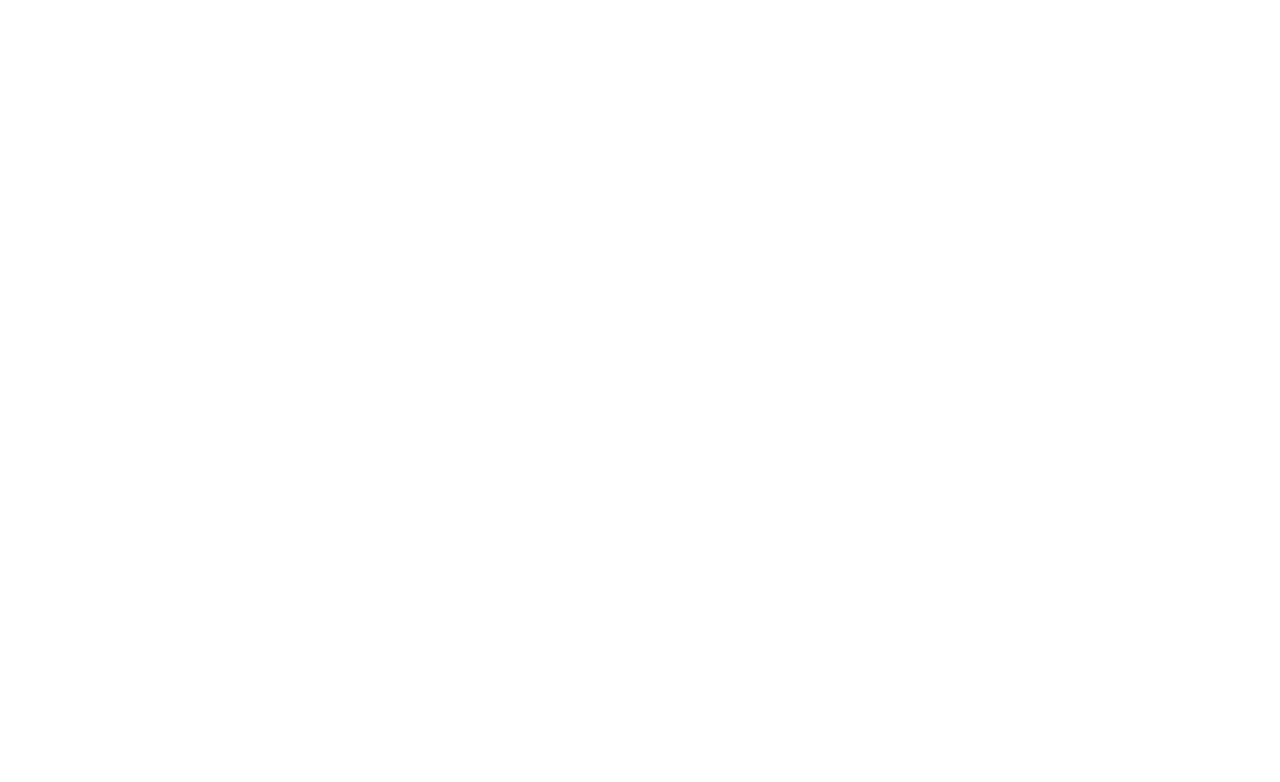
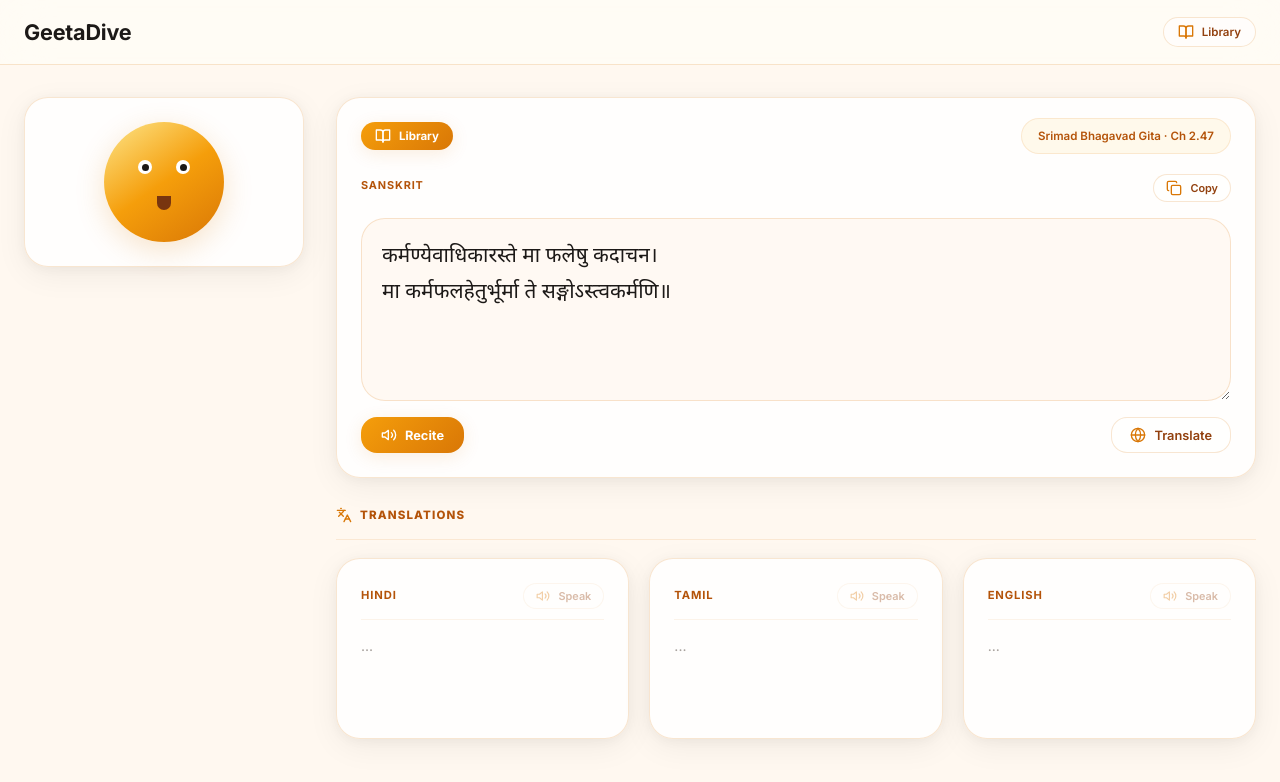
Before and after one commit to AmanCode22/geetadive, a plain HTML site: page index.html in a window 1280 px wide. Drawn offline with Linux system fonts and the light colour scheme; the site is published under a folder, as on GitHub Pages, so addresses that start at the root find nothing; no server answers; a web font is replaced by a local one.

Commit message:
Add source code

```diff
--- a/index.html
+++ b/index.html
@@ -5,8 +5,8 @@
     <meta name="viewport" content="width=device-width,initial-scale=1.0" />
     <meta name="theme-color" content="#FFF8F0" />
     <title>GeetaDive</title>
-    <script type="module" crossorigin src="/assets/index-Chyx-q3R.js"></script>
-    <link rel="stylesheet" crossorigin href="/assets/index-mx1Qvkut.css">
+    <script type="module" crossorigin src="assets/index-Chyx-q3R.js"></script>
+    <link rel="stylesheet" crossorigin href="assets/index-mx1Qvkut.css">
   </head>
   <body>
     <div id="root"></div>
```
